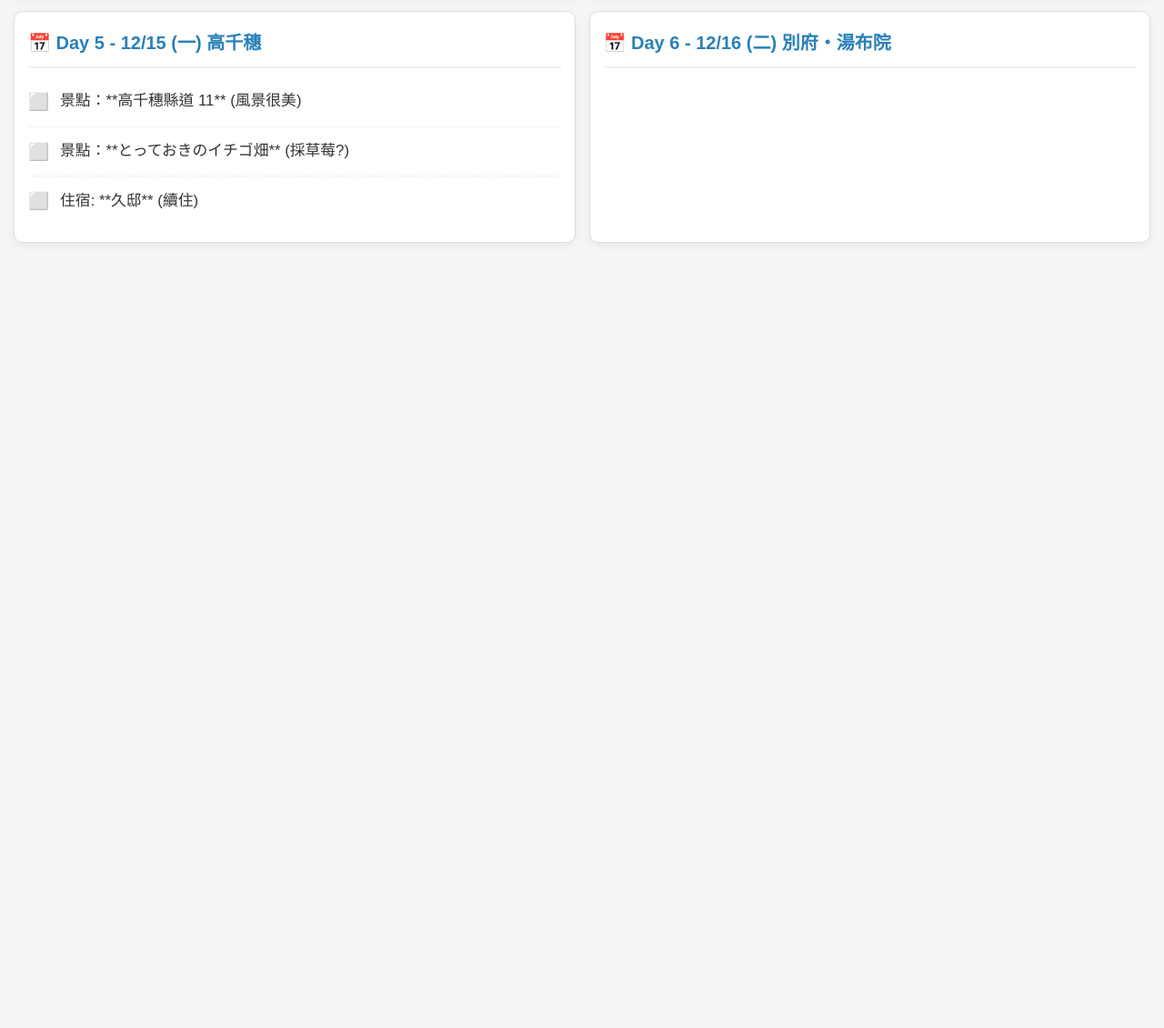
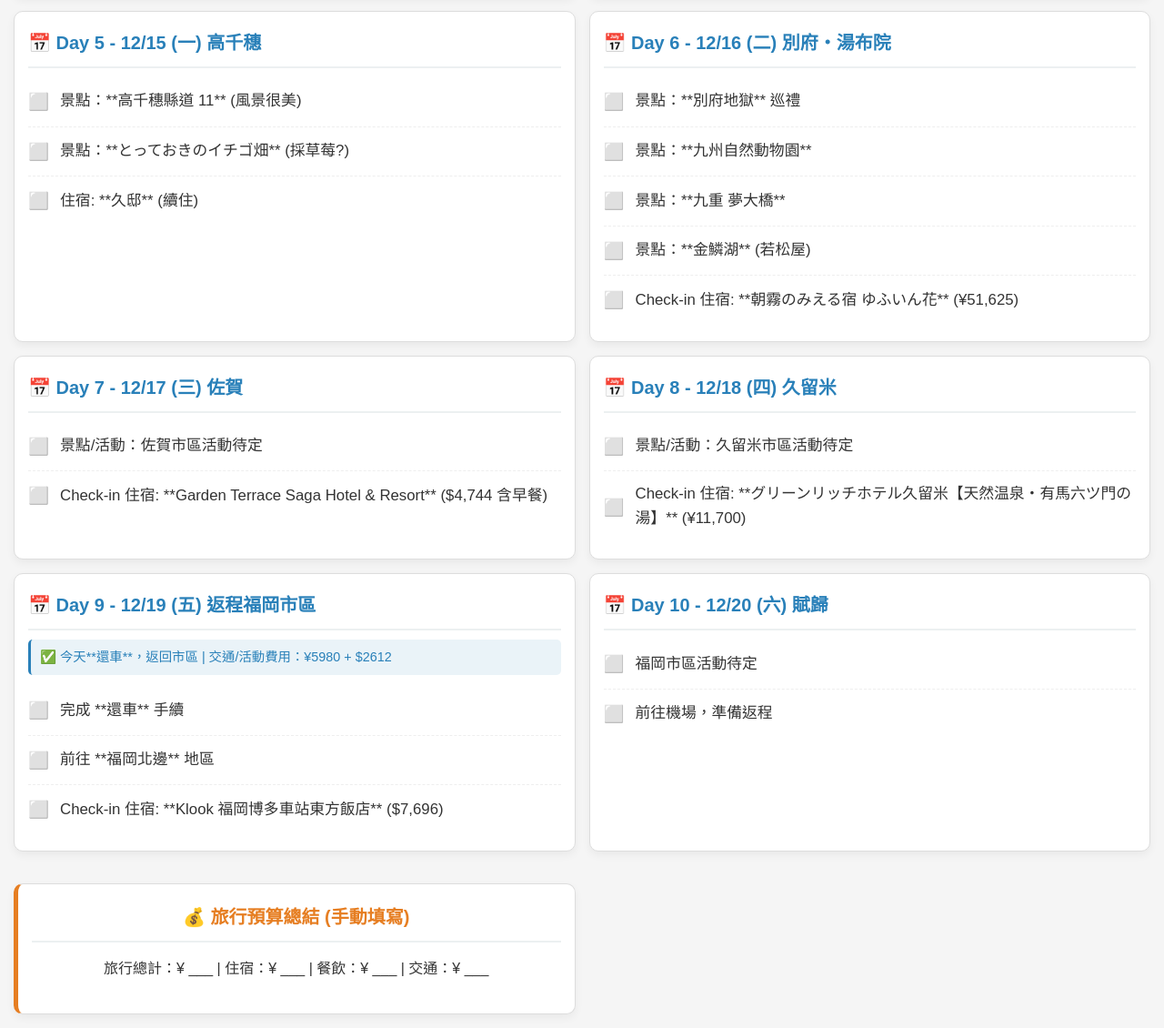
Before and after one commit to coconutPigpen/travel_tool, a plain HTML site: page index.html in a window 1280 px wide. Shown: the part 844-1974 px from the top of the page at 91% size. Before the commit the page ends 1126 px from the top, so only its background shows below. Drawn offline with Linux system fonts and the light colour scheme.

Commit message:
Update index.html
day1 to day10

```diff
--- a/index.html
+++ b/index.html
@@ -68,4 +68,56 @@
 
         <section class="day-card" id="day-6">
             <h2>📅 Day 6 - 12/16 (二) 別府・湯布院</h2>
-            <ul class="task-list
+            <ul class="task-list">
+                <li onclick="toggleDone(this)">景點：**別府地獄** 巡禮</li>
+                <li onclick="toggleDone(this)">景點：**九州自然動物園**</li>
+                <li onclick="toggleDone(this)">景點：**九重 夢大橋**</li>
+                <li onclick="toggleDone(this)">景點：**金鱗湖** (若松屋)</li>
+                <li onclick="toggleDone(this)">Check-in 住宿: **朝霧のみえる宿 ゆふいん花** (¥51,625)</li>
+            </ul>
+        </section>
+
+        <section class="day-card" id="day-7">
+            <h2>📅 Day 7 - 12/17 (三) 佐賀</h2>
+            <ul class="task-list">
+                <li onclick="toggleDone(this)">景點/活動：佐賀市區活動待定</li>
+                <li onclick="toggleDone(this)">Check-in 住宿: **Garden Terrace Saga Hotel & Resort** ($4,744 含早餐)</li>
+            </ul>
+        </section>
+
+        <section class="day-card" id="day-8">
+            <h2>📅 Day 8 - 12/18 (四) 久留米</h2>
+            <ul class="task-list">
+                <li onclick="toggleDone(this)">景點/活動：久留米市區活動待定</li>
+                <li onclick="toggleDone(this)">Check-in 住宿: **グリーンリッチホテル久留米【天然温泉・有馬六ツ門の湯】** (¥11,700)</li>
+            </ul>
+        </section>
+
+        <section class="day-card" id="day-9">
+            <h2>📅 Day 9 - 12/19 (五) 返程福岡市區</h2>
+            <div class="note">✅ 今天**還車**，返回市區 | 交通/活動費用：¥5980 + $2612</div>
+            <ul class="task-list">
+                <li onclick="toggleDone(this)">完成 **還車** 手續</li>
+                <li onclick="toggleDone(this)">前往 **福岡北邊** 地區</li>
+                <li onclick="toggleDone(this)">Check-in 住宿: **Klook 福岡博多車站東方飯店** ($7,696)</li>
+            </ul>
+        </section>
+
+        <section class="day-card" id="day-10">
+            <h2>📅 Day 10 - 12/20 (六) 賦歸</h2>
+            <ul class="task-list">
+                <li onclick="toggleDone(this)">福岡市區活動待定</li>
+                <li onclick="toggleDone(this)">前往機場，準備返程</li>
+            </ul>
+        </section>
+
+        <section class="day-card budget-section">
+            <h2>💰 旅行預算總結 (手動填寫)</h2>
+            <p>旅行總計：¥ ___ | 住宿：¥ ___ | 餐飲：¥ ___ | 交通：¥ ___</p>
+        </section>
+
+    </div>
+
+    <script src="script.js"></script>
+</body>
+</html>
```
